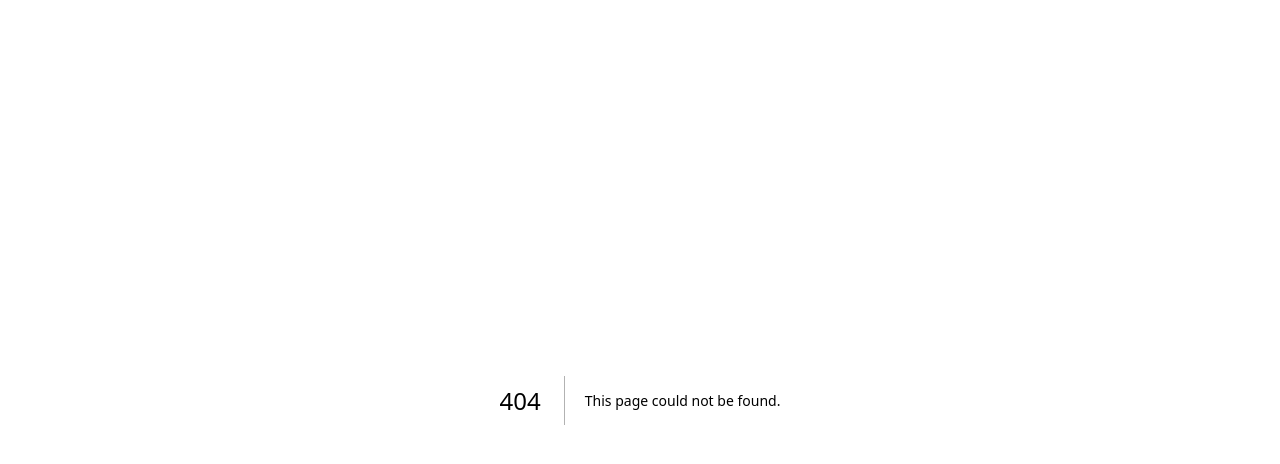
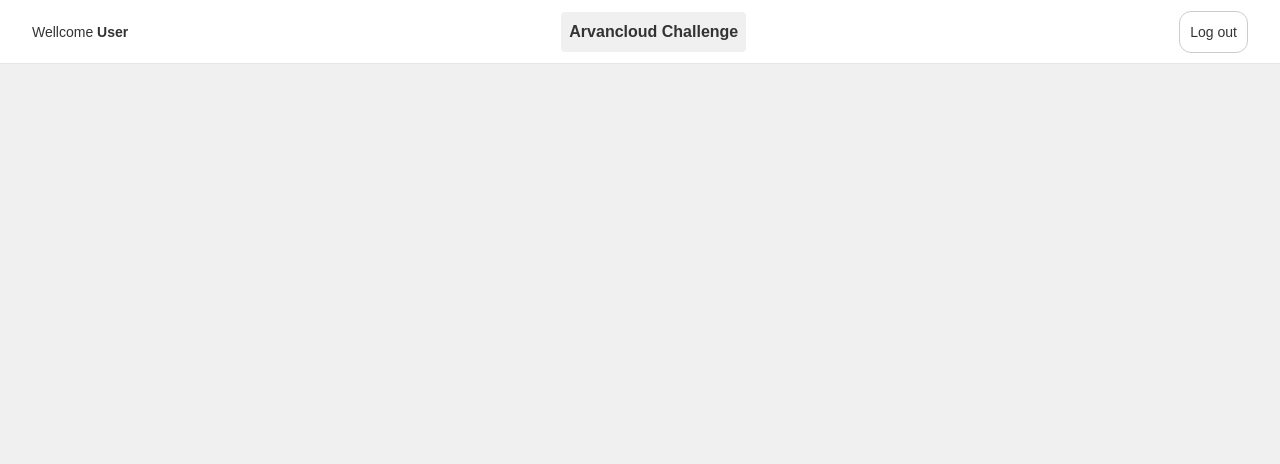
Before and after one commit to sajjadshadrooz/cloudy-nest, a Next.js app: page /articles in a window 1280 px wide. Before the commit this address had no page. Shown: the top 464 px of the page. Built offline with nearby package versions, Linux system fonts and the light colour scheme.

Commit message:
#20: Dashboard layouts, header created.

```diff
--- /dev/null
+++ b/src/app/(Dashboard)/articles/page.tsx
@@ -0,0 +1,3 @@
+export default function Articles() {
+  return <></>;
+}
--- /dev/null
+++ b/src/app/(Dashboard)/layout.tsx
@@ -0,0 +1,15 @@
+import { DashboardHeader } from "@/components/dashboardHeader/dashboardHeader";
+
+export default function DashboardLayout({
+  children,
+}: Readonly<{
+  children: React.ReactNode;
+}>) {
+  return (
+    <div className="w-full">
+      <DashboardHeader title={"Arvancloud Challenge"} />
+
+      {children}
+    </div>
+  );
+}
--- /dev/null
+++ b/src/components/dashboardHeader/dashboardHeader.tsx
@@ -0,0 +1,36 @@
+"use client";
+
+import { ReactNode } from "react";
+import clsx from "clsx";
+import { Button } from "../button/button";
+
+interface DashboardHeaderProps {
+  title: string;
+  action?: ReactNode;
+  className?: string;
+}
+
+export const DashboardHeader = ({
+  title,
+  action,
+  className,
+}: DashboardHeaderProps) => {
+  return (
+    <header
+      className={clsx(
+        "flex items-center h-16 justify-between border-b border-neutral-default-3 bg-white px-8",
+        className
+      )}
+    >
+      <div className="text-sm">
+        Wellcome <span className="font-semibold">User</span>
+      </div>
+      <div className="rounded-sm text-[16px] font-semibold bg-background p-2">
+        {title}
+      </div>
+      <div>
+        <Button variant="info">Log out</Button>
+      </div>
+    </header>
+  );
+};
```
